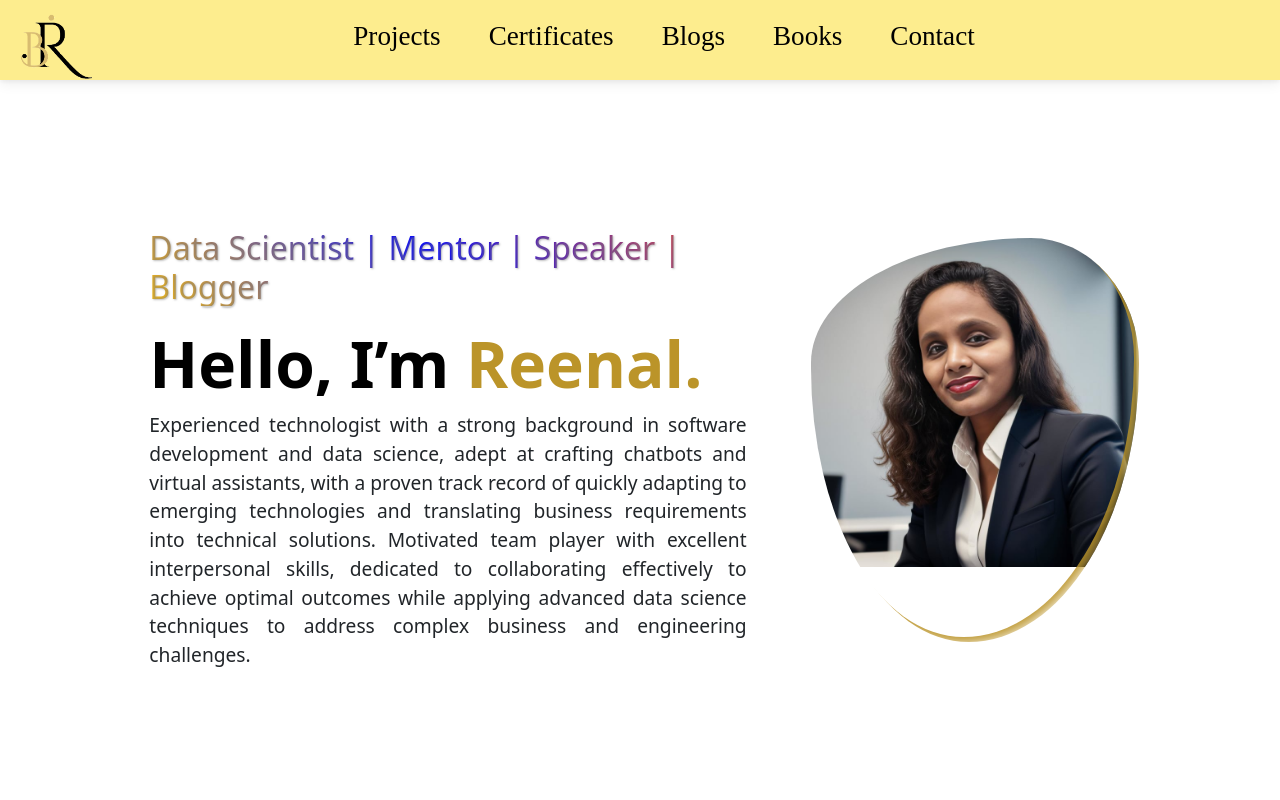
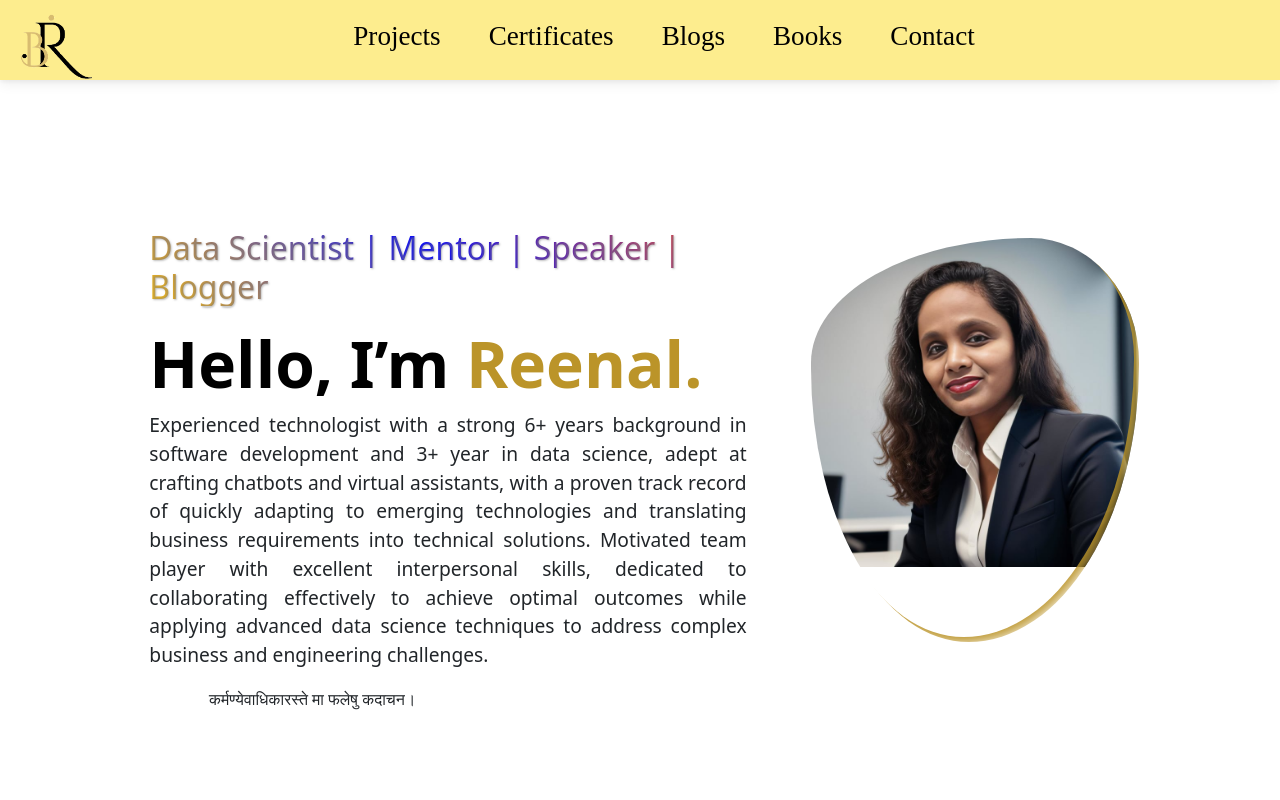
Before and after one commit to himanshuc4u143/reenal-portfolio, a React (Create React App) app: page / in a window 1280 px wide. Shown: the top 800 px of the page. Built offline with nearby package versions, Linux system fonts and the light colour scheme.

Commit message:
added about me

```diff
--- a/src/components/AboutMe.jsx
+++ b/src/components/AboutMe.jsx
@@ -25,8 +25,8 @@ export default function AboutMe() {
                 </h1>
               </header>
               <p className="par-content">
-                Experienced technologist with a strong background in software
-                development and data science, adept at crafting chatbots and
+                Experienced technologist with a strong 6+ years background in software
+                development and 3+ year in data science, adept at crafting chatbots and
                 virtual assistants, with a proven track record of quickly
                 adapting to emerging technologies and translating business
                 requirements into technical solutions. Motivated team player
@@ -50,6 +50,10 @@ export default function AboutMe() {
                   Download CV
                 </a>
               </div> */}
+              <div style={{ paddingLeft: "10%", paddingTop: "1px" }}>
+               <p>कर्मण्येवाधिकारस्ते मा फलेषु कदाचन।</p>
+              </div>
+
             </div>
           </div>
           <div class="col-6 col-md-5 wrap">
```
